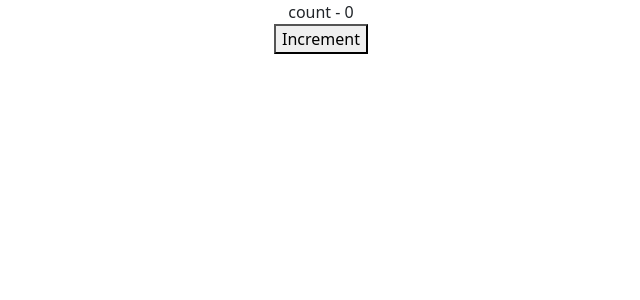
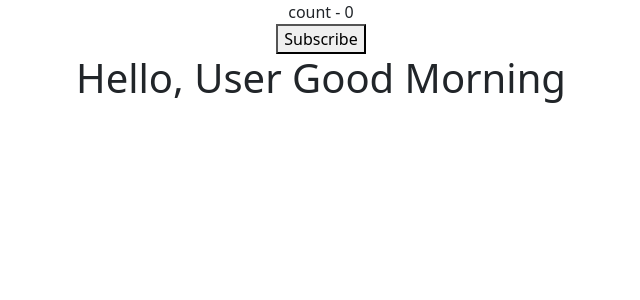
Before and after one commit to ihesinuloisreal/100DaysOfCode, a React (Create React App) app: page / in a window 1280 px wide. Shown: the top 300 px of the page, without its empty margins (319-959 px from the left). Built offline with nearby package versions, Linux system fonts and the light colour scheme.

Commit message:
Day 3 / 100

```diff
--- a/src/App.js
+++ b/src/App.js
@@ -1,4 +1,5 @@
 // import Message from "./Component/Message";
+import Messages from "./Component/Messages";
 import Counter from "./Component/Counter";
 import './App.css'
 
@@ -7,6 +8,7 @@ function App() {
     <div className="App">
       {/* <Message/> */}
       <Counter/>
+      <Messages greet="Good Morning"/>
     </div>
   );
 }
--- a/src/Component/Button.js
+++ b/src/Component/Button.js
@@ -1,8 +1,10 @@
 
-const Button = ({click}) => {
+const Button = (state,props) => {
+  const {onClick} = state
+  const{color} = props
   return (
     <div>
-        <button onClick={click}>Subscribe</button>
+        <button style={ {color: {color}}} onClick={onClick}> Subscribe</button>
     </div>
   )
 }
--- a/src/Component/Counter.js
+++ b/src/Component/Counter.js
@@ -1,4 +1,5 @@
 import React, { Component } from 'react'
+import Button from './Button'
 
 class Counter extends Component {
     constructor(props){
@@ -28,7 +29,8 @@ class Counter extends Component {
         return (
         <div>
             <div>count - {this.state.count}</div>
-            <button onClick={()=>this.incrementFive()}>Increment</button>
+            {/* <button }>Increment</button> */}
+            <Button color = "red" onClick={()=>this.incrementFive()}/>
         </div>
         )
   }
--- a/src/Component/Messages.js
+++ b/src/Component/Messages.js
@@ -1,11 +1,11 @@
 import React from 'react'
-import { useState } from 'react'
+// import { useState } from 'react'
 
-const Messages = () => {
-    const [greet, setgreet] = useState("");
+const Messages = (props) => {
+    const {greet} = props;
   return (
     <div>
-
+      <h1>Hello, User {greet}</h1>
     </div>
   )
 }
```
Also changed, not shown: 1 other file (tests, documents, lock files or other folders).
